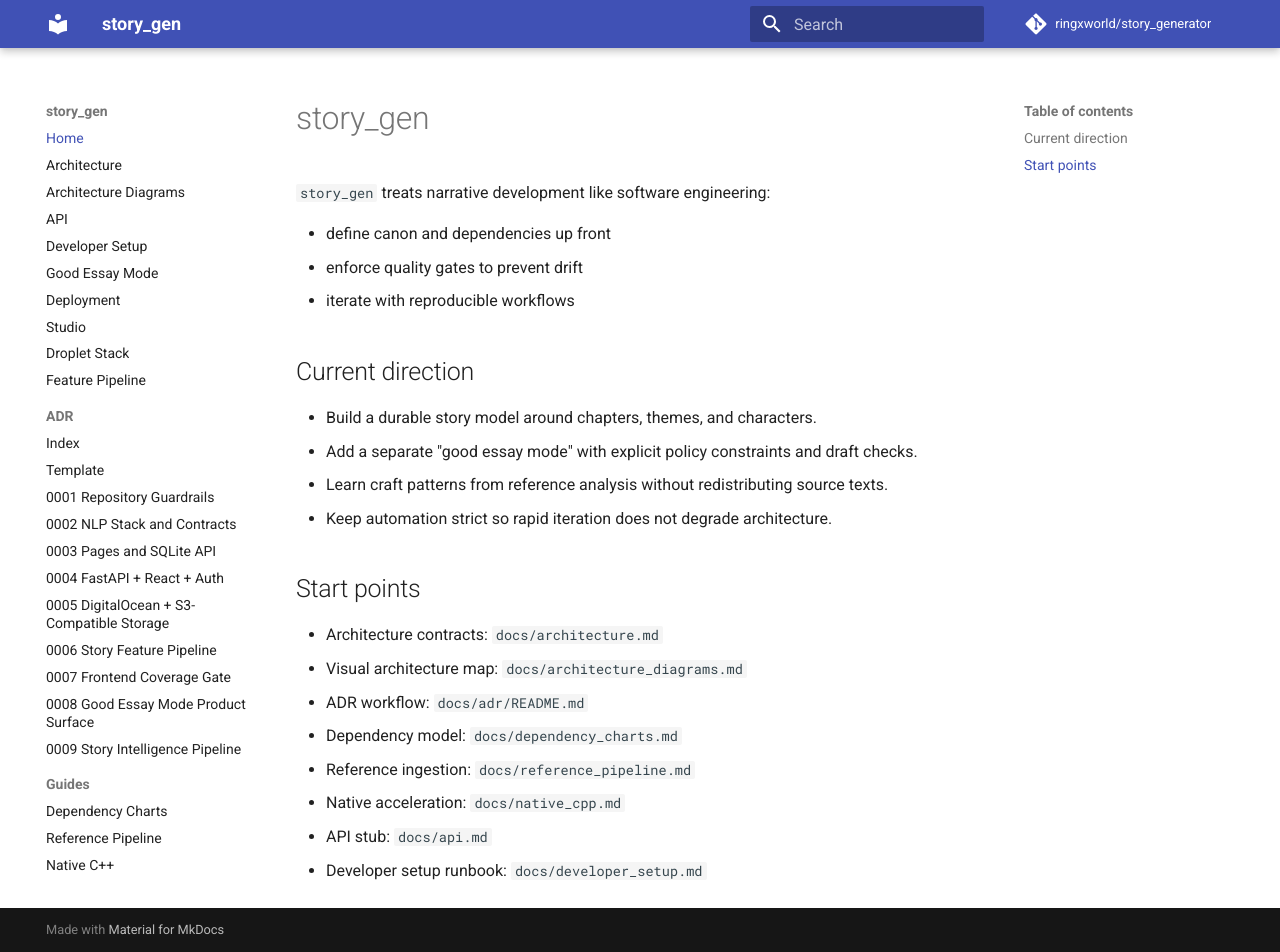
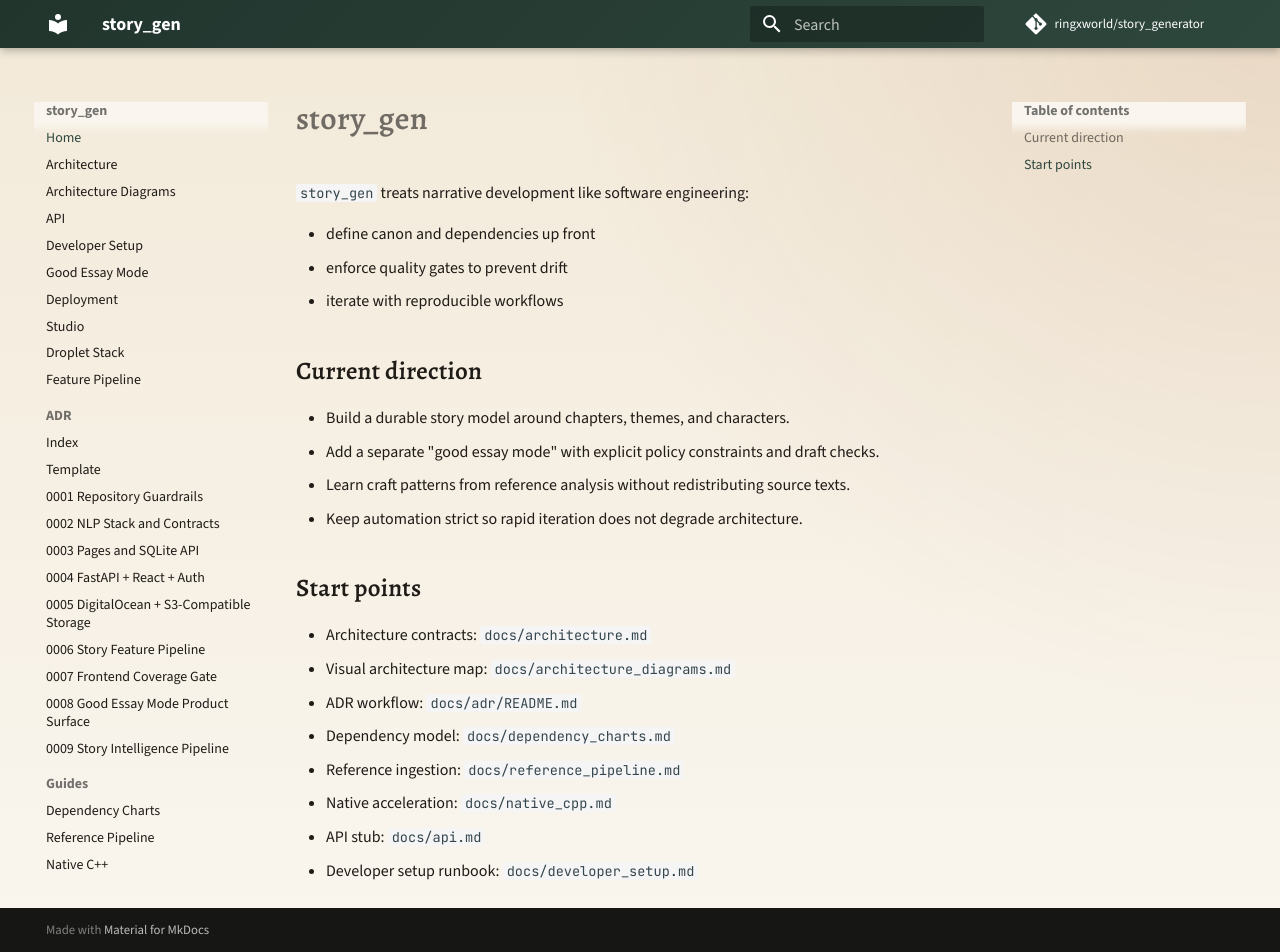
Before and after one commit to ringxworld/story_generator, an MkDocs documentation site: the page built from docs/index.md, in a window 1280 px wide and 952 px high. Built offline with MkDocs 1.6.1 and Material for MkDocs 9.7.7, drawn with Linux system fonts in a browser that asks for light colours; comment, search, counter and statistics services are not loaded.

Commit message:
Unify frontend and docs with a shared project brand style system

```diff
--- /dev/null
+++ b/docs/stylesheets/story_gen_brand.css
@@ -0,0 +1,73 @@
+@import url("https://fonts.googleapis.com/css2?family=Alegreya:wght@600;700&family=JetBrains+Mono:wght@400;600&family=Source+Sans+3:wght@400;600;700&display=swap");
+
+:root {
+  --story-paper: #f7f2e6;
+  --story-parchment: #efe3cc;
+  --story-ink: #1f1b17;
+  --story-border: #ccb99a;
+  --story-primary: #2e473d;
+  --story-primary-strong: #21352d;
+  --story-accent: #a45b2a;
+  --story-accent-strong: #7e441d;
+  --story-focus: #d47e3a;
+}
+
+[data-md-color-scheme="default"] {
+  --md-primary-fg-color: var(--story-primary);
+  --md-primary-fg-color--light: #47695b;
+  --md-primary-fg-color--dark: var(--story-primary-strong);
+  --md-accent-fg-color: var(--story-accent);
+  --md-default-bg-color: #faf6ef;
+  --md-default-fg-color: var(--story-ink);
+}
+
+body {
+  font-family: "Source Sans 3", "Segoe UI", sans-serif;
+  background:
+    radial-gradient(circle at top right, rgba(164, 91, 42, 0.12), transparent 45%),
+    linear-gradient(180deg, #f2e9d8 0%, #faf6ef 100%);
+}
+
+.md-header {
+  background: linear-gradient(135deg, var(--story-primary-strong), var(--story-primary));
+}
+
+.md-typeset h1,
+.md-typeset h2,
+.md-typeset h3 {
+  font-family: "Alegreya", Georgia, serif;
+  letter-spacing: 0.01em;
+}
+
+.md-typeset a {
+  color: var(--story-accent-strong);
+}
+
+.md-typeset a:hover {
+  color: var(--story-accent);
+}
+
+.md-typeset code,
+.md-typeset pre code {
+  font-family: "JetBrains Mono", "Courier New", monospace;
+}
+
+.md-typeset table:not([class]) {
+  border: 1px solid var(--story-border);
+  background: var(--story-paper);
+}
+
+.md-typeset table:not([class]) th {
+  background: var(--story-parchment);
+}
+
+.md-typeset .admonition,
+.md-typeset details {
+  border-color: var(--story-border);
+  background: var(--story-paper);
+}
+
+:focus-visible {
+  outline: 3px solid var(--story-focus);
+  outline-offset: 2px;
+}
--- a/mkdocs.yml
+++ b/mkdocs.yml
@@ -6,6 +6,13 @@ repo_name: ringxworld/story_generator
 
 theme:
   name: material
+  palette:
+    - scheme: default
+      primary: brown
+      accent: orange
+  font:
+    text: Source Sans 3
+    code: JetBrains Mono
   features:
     - navigation.sections
     - navigation.expand
@@ -52,3 +59,6 @@ markdown_extensions:
 extra_javascript:
   - https://unpkg.com/mermaid@10/dist/mermaid.min.js
   - javascripts/mermaid.js
+
+extra_css:
+  - stylesheets/story_gen_brand.css
```
Also changed, not shown: README.md (+19 -0 lines), web/src/styles.css (+33 -14 lines).
